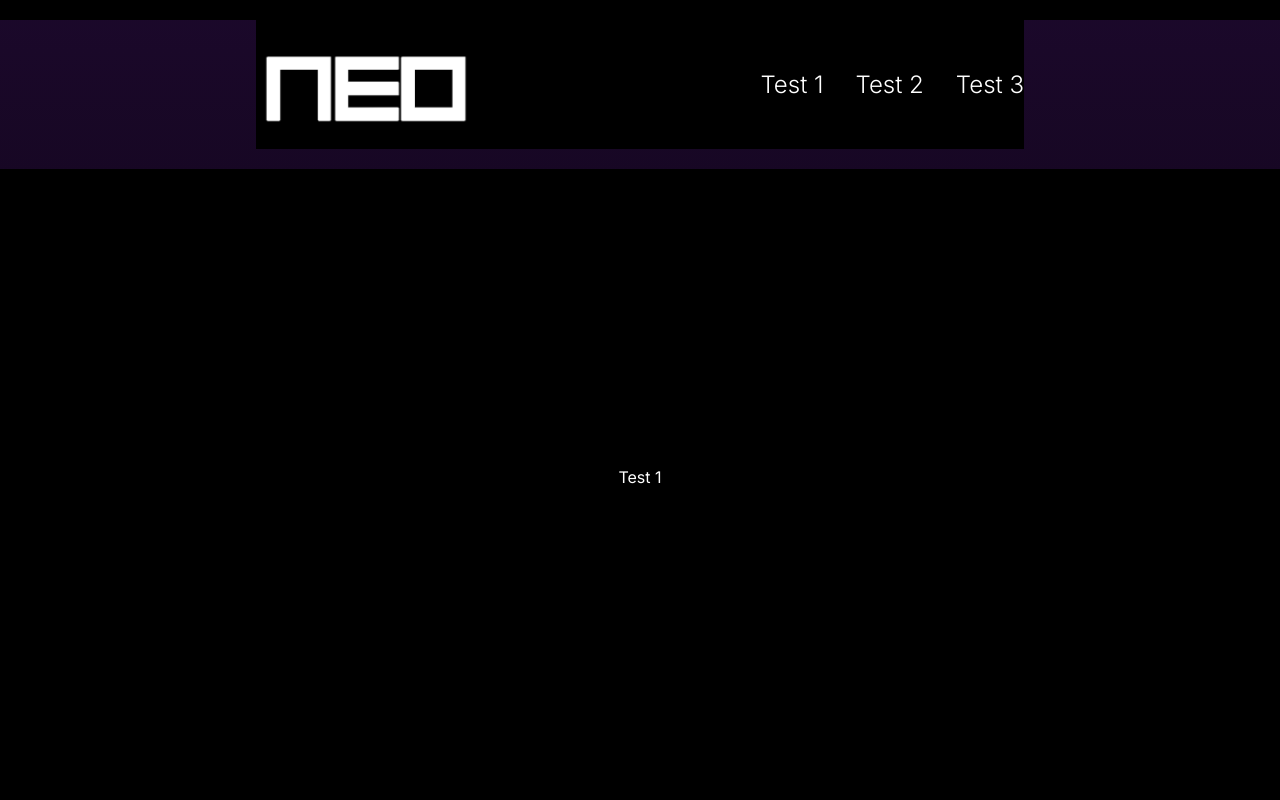
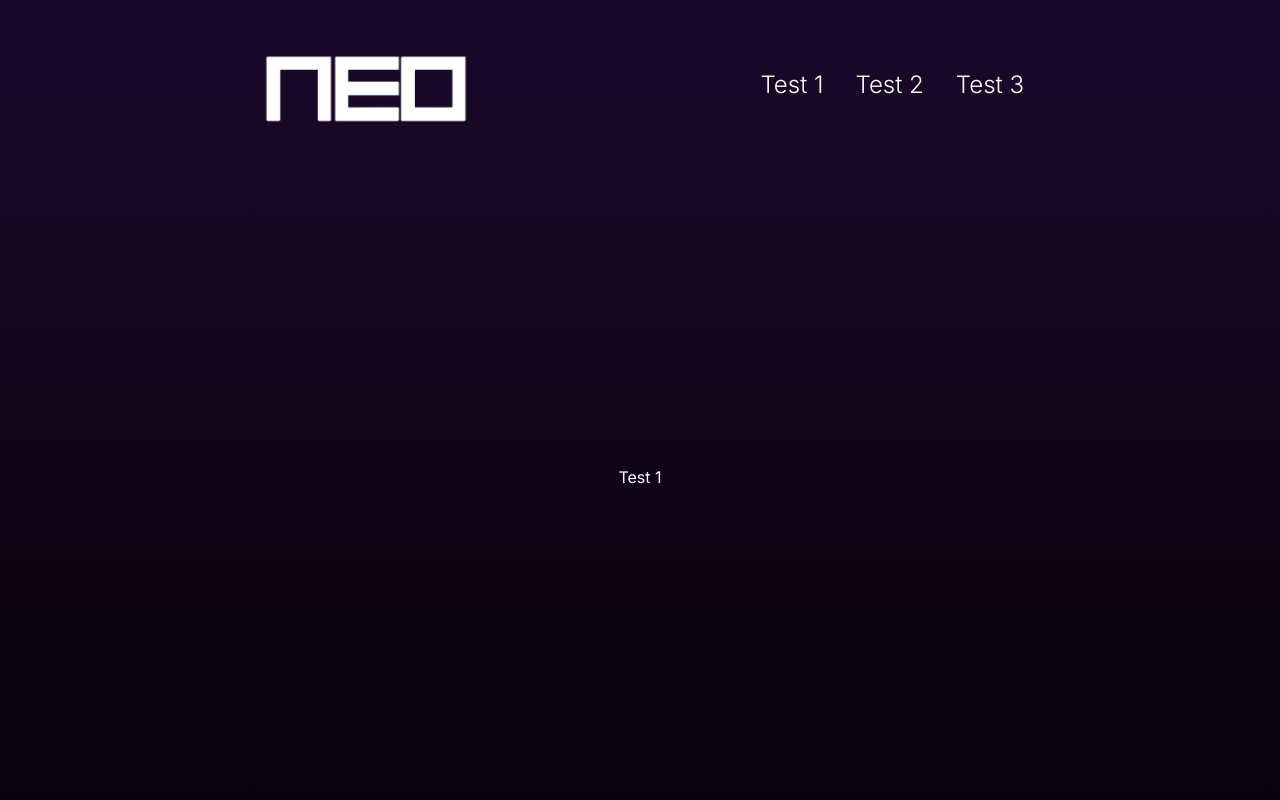
Before and after one commit to oslabs-beta/neo-webpage, a Next.js app: page / in a window 1280 px wide. Shown: the top 800 px of the page. Built offline with nearby package versions, Linux system fonts and the light colour scheme.

Commit message:
changed background color from html to body

```diff
--- a/src/app/globals.css
+++ b/src/app/globals.css
@@ -4,11 +4,11 @@
 
 * {
   scroll-behavior: smooth;
-  background-color: black;
 }
 
 body {
   color: white;
+  background-color: black;
 }
 
 
```
